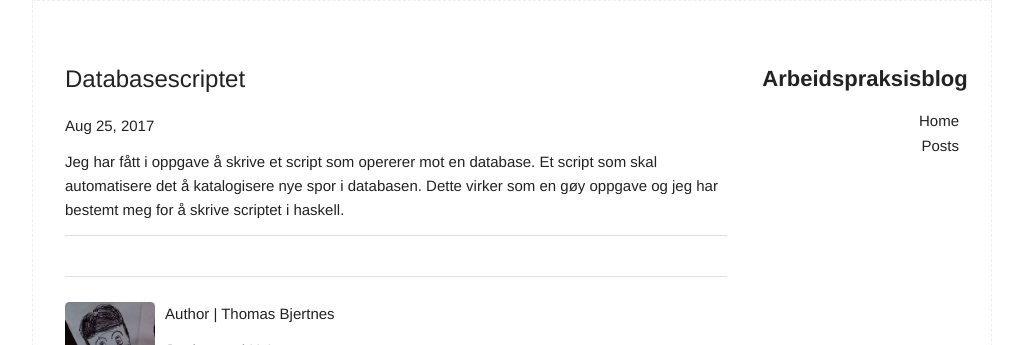
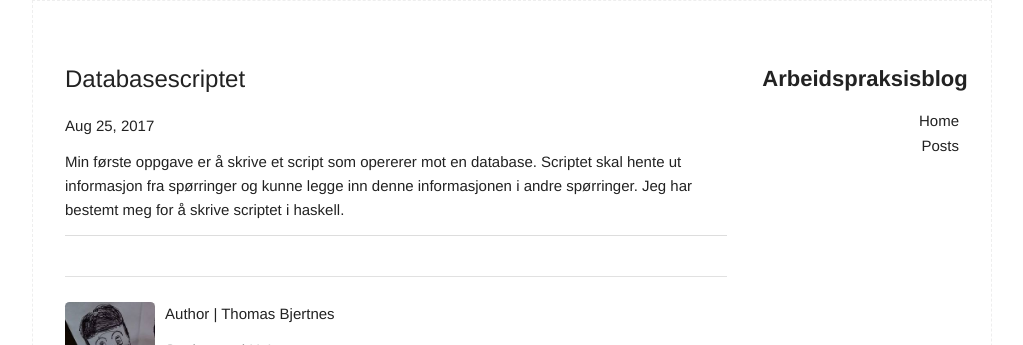
Before and after one commit to bachelorblogg/bachelorblogg.github.io, a Jekyll site: the page built from _posts/2017-08-25-database-scriptet.md, in a window 1280 px wide. Shown: the top 345 px of the page, without its empty margins (128-1151 px from the left). Built offline with Jekyll 4.4.1, drawn with Linux system fonts in a browser that asks for light colours.

Commit message:
Update 2017-08-25-database-scriptet.md

```diff
--- a/_posts/2017-08-25-database-scriptet.md
+++ b/_posts/2017-08-25-database-scriptet.md
@@ -4,7 +4,7 @@ title: Databasescriptet
 category: Arbeidspraksis hos Beat
 ---
 
-Jeg har fått i oppgave å skrive et script som opererer mot en
-database. Et script som skal automatisere det å katalogisere nye spor i
-databasen. Dette virker som en gøy oppgave og jeg har bestemt meg for å
-skrive scriptet i haskell.
+Min første oppgave er å skrive et script som opererer mot en
+database. Scriptet skal hente ut informasjon fra spørringer
+og kunne legge inn denne informasjonen i andre spørringer.
+Jeg har bestemt meg for å skrive scriptet i haskell.
```
